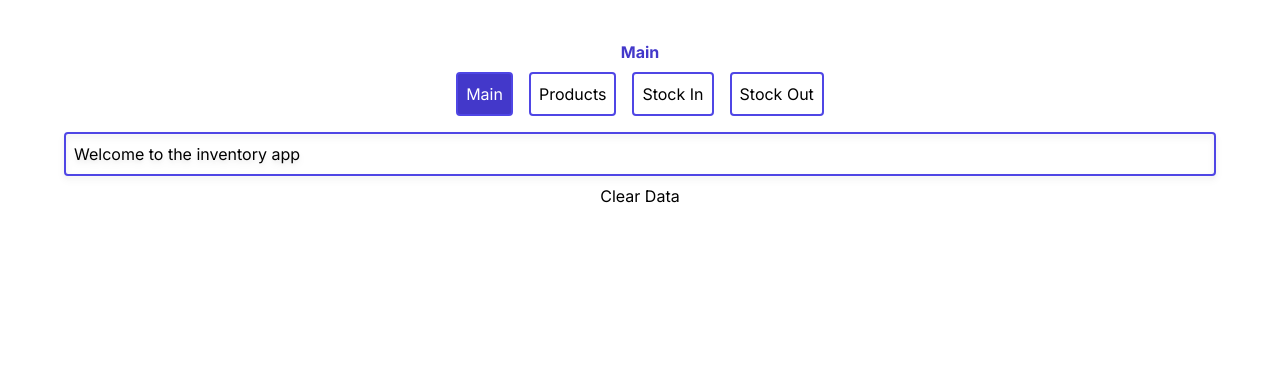
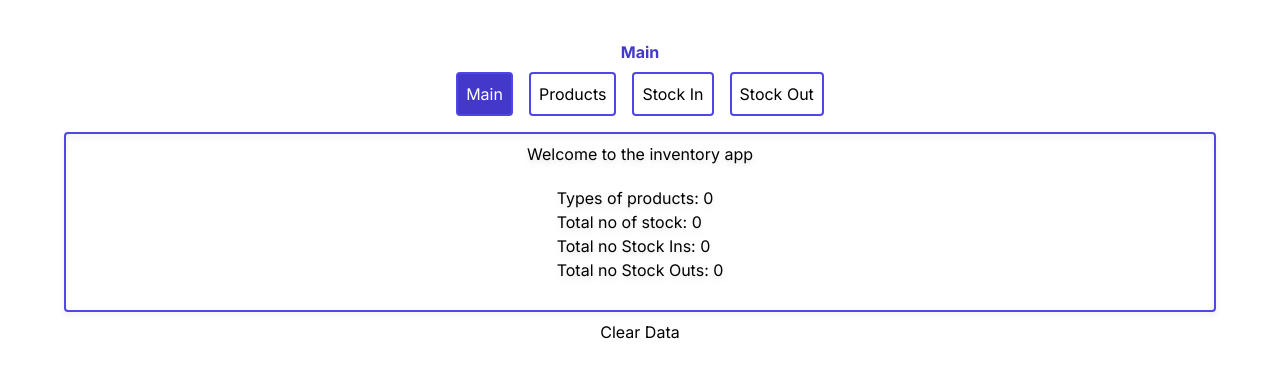
Before and after one commit to amaljosea/inventory-app, a Next.js app: page / in a window 1280 px wide. Shown: the top 378 px of the page. Built offline with nearby package versions, Linux system fonts and the light colour scheme.

Commit message:
Dashboard update

```diff
--- a/app/page.tsx
+++ b/app/page.tsx
@@ -1,9 +1,28 @@
 "use client";
 
 import Layout from "@/components/Layout";
+import { useInventory } from "@/context/InventoryContext";
 
 const Main = () => {
-  return <Layout title="Main ">Welcome to the inventory app</Layout>;
+  const { data } = useInventory();
+
+  return (
+    <Layout title="Main ">
+      <div className="flex items-center justify-center flex-col">
+        <p>Welcome to the inventory app</p>
+
+        <div className="m-5">
+          <p>Types of products: {data.products.length}</p>
+          <p>
+            Total no of stock:{" "}
+            {data.products.reduce((acc, i) => acc + i.qty, 0)}
+          </p>
+          <p>Total no Stock Ins: {data.stockIns.length}</p>
+          <p>Total no Stock Outs: {data.stockOuts.length}</p>
+        </div>
+      </div>
+    </Layout>
+  );
 };
 
 export default Main;
```
